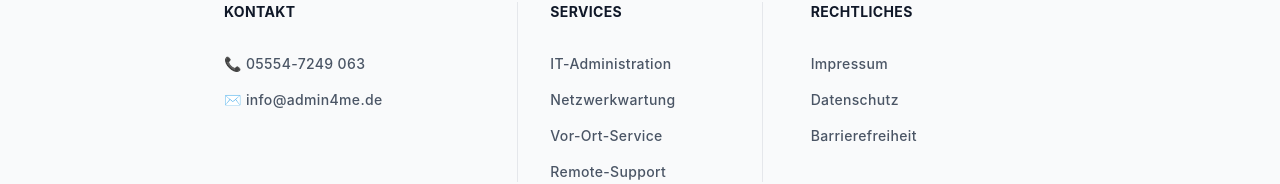
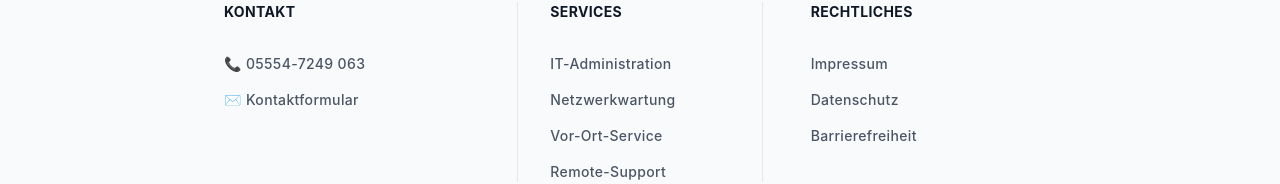
Before and after one commit to Remodops/admin4me, a Next.js app: page / in a window 1280 px wide. Shown: the part 1844-2028 px from the top of the page. Built offline with nearby package versions, Linux system fonts and the light colour scheme.

Commit message:
Mailadresse für Spamschutz entfernt

```diff
--- a/src/app/datenschutz/page.tsx
+++ b/src/app/datenschutz/page.tsx
@@ -1,4 +1,5 @@
 import type { Metadata } from "next";
+import Link from "next/link";
 
 export const metadata: Metadata = {
   title: "Datenschutz – admin4me",
@@ -121,7 +122,7 @@ export default function Datenschutz() {
                 Lange Straße 4<br />
                 37186 Moringen<br />
                 Telefon: <a href="tel:055547249063" className="text-blue-600 dark:text-blue-400 hover:underline">05554-7249 063</a><br />
-                E-Mail: <a href="mailto:info@admin4me.de" className="text-blue-600 dark:text-blue-400 hover:underline">info@admin4me.de</a>
+                E-Mail: <Link href="/kontakt" className="text-blue-600 dark:text-blue-400 hover:underline">Kontaktformular</Link>
               </p>
               <p className="mt-4">
                 Verantwortliche Stelle ist die natürliche oder juristische Person, die allein oder gemeinsam mit anderen
--- a/src/app/kontakt/layout.tsx
+++ b/src/app/kontakt/layout.tsx
@@ -2,7 +2,7 @@ import type { Metadata } from "next";
 
 export const metadata: Metadata = {
   title: "Kontakt & Beratung – admin4me Moringen",
-  description: "Kontaktieren Sie admin4me für professionellen IT-Support in Moringen. Telefon: 05554-7249 063, E-Mail: info@admin4me.de. Kostenlose Beratung anfragen!",
+  description: "Kontaktieren Sie admin4me für professionellen IT-Support in Moringen. Telefon: 05554-7249 063. Kostenlose Beratung über unser Kontaktformular anfragen!",
   keywords: "IT-Support Kontakt, admin4me Moringen, EDV-Beratung, IT-Service Telefon, Computer-Reparatur Moringen, Netzwerk-Support",
 };
 
--- a/src/components/Footer.tsx
+++ b/src/components/Footer.tsx
@@ -21,13 +21,13 @@ export default function Footer() {
                 </a>
               </div>
               <div role="listitem">
-                <a
-                  href="mailto:info@admin4me.de"
+                <Link
+                  href="/kontakt"
                   className="hover:text-professional dark:hover:text-blue-300 transition-all duration-200 font-medium tracking-wide hover:underline"
-                  aria-label="E-Mail an info@admin4me.de senden"
+                  aria-label="Zum Kontaktformular"
                 >
-                  ✉️ info@admin4me.de
-                </a>
+                  ✉️ Kontaktformular
+                </Link>
               </div>
             </div>
           </div>
```
Also changed, not shown: 1 other file (tests, documents, lock files or other folders).
